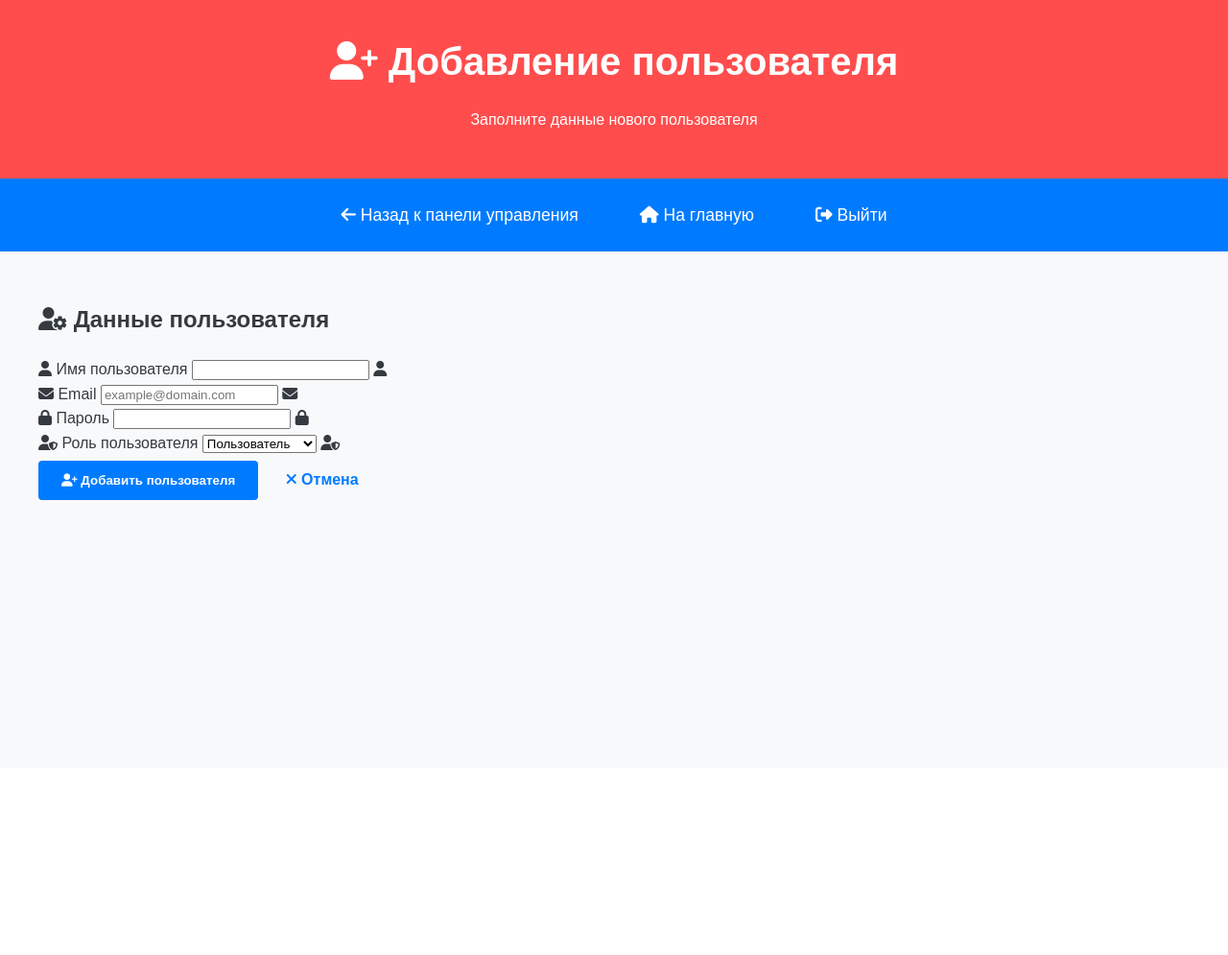
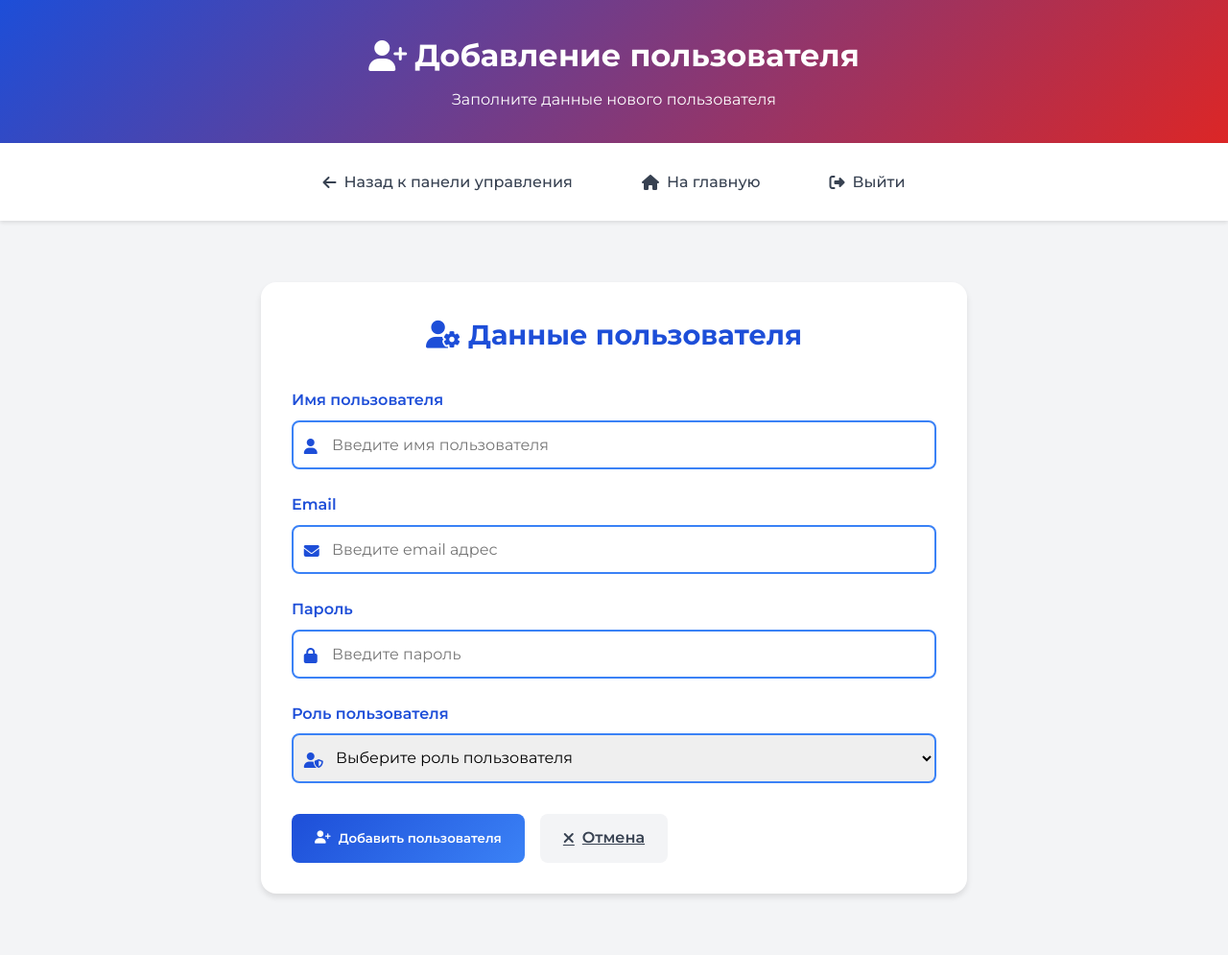
Before and after one commit to Drag817/service_center, a Flask app: page /admin/user/add in a window 1280 px wide. Shown: the whole page at 96% size. Before the commit the page ends 521 px from the top, so only its background shows below. Run offline with Flask 3, Linux system fonts and the light colour scheme; the visitor is signed in with stand-in values (Sample User, id 1); parts of the project's set-up code (start-up, migrations or seed data) failed here and were passed over.

Commit message:
PEP8 style app.py & CSS fix admin/user/add

```diff
--- a/templates/admin_add_user.html
+++ b/templates/admin_add_user.html
@@ -6,7 +6,230 @@
     <title>Добавление пользователя | Сервисный центр</title>
     <link rel="stylesheet" href="https://cdnjs.cloudflare.com/ajax/libs/font-awesome/6.4.0/css/all.min.css">
     <link href="https://fonts.googleapis.com/css2?family=Montserrat:wght@400;500;600;700&display=swap" rel="stylesheet">
-    <link rel="stylesheet" href="{{ url_for('static', filename='css/styles.css') }}">
+    <style>
+        :root {
+            --primary-red: #dc2626;
+            --primary-blue: #1d4ed8;
+            --light-blue: #3b82f6;
+            --dark-blue: #1e40af;
+            --light-red: #ef4444;
+            --white: #ffffff;
+            --gray-light: #f3f4f6;
+            --gray-dark: #374151;
+            --transition: all 0.3s ease;
+        }
+
+        * {
+            margin: 0;
+            padding: 0;
+            box-sizing: border-box;
+            font-family: 'Montserrat', sans-serif;
+        }
+
+        body {
+            line-height: 1.6;
+            color: var(--gray-dark);
+            background-color: var(--gray-light);
+        }
+
+        .header {
+            background: linear-gradient(135deg, var(--primary-blue), var(--primary-red));
+            color: var(--white);
+            padding: 2rem 0;
+            text-align: center;
+            box-shadow: 0 4px 6px rgba(0,0,0,0.1);
+        }
+
+        .header h1 {
+            font-size: 2rem;
+            margin-bottom: 0.5rem;
+            display: flex;
+            align-items: center;
+            justify-content: center;
+            gap: 0.5rem;
+        }
+
+        .nav {
+            background: var(--white);
+            padding: 1rem;
+            box-shadow: 0 2px 4px rgba(0,0,0,0.1);
+            display: flex;
+            justify-content: center;
+            gap: 1.5rem;
+            position: sticky;
+            top: 0;
+            z-index: 1000;
+        }
+
+        .nav a {
+            color: var(--gray-dark);
+            text-decoration: none;
+            padding: 0.75rem 1.5rem;
+            border-radius: 0.5rem;
+            transition: var(--transition);
+            font-weight: 500;
+            display: flex;
+            align-items: center;
+            gap: 0.5rem;
+        }
+
+        .nav a:hover {
+            background: var(--light-blue);
+            color: var(--white);
+        }
+
+        .container {
+            max-width: 800px;
+            margin: 2rem auto;
+            padding: 2rem;
+        }
+
+        /* Стили формы */
+        .form-container {
+            background: var(--white);
+            border-radius: 1rem;
+            padding: 2rem;
+            box-shadow: 0 4px 6px rgba(0,0,0,0.1);
+        }
+
+        .form-header {
+            text-align: center;
+            margin-bottom: 2rem;
+        }
+
+        .form-header h2 {
+            color: var(--primary-blue);
+            font-size: 1.8rem;
+            display: flex;
+            align-items: center;
+            justify-content: center;
+            gap: 0.5rem;
+        }
+
+        .form-group {
+            margin-bottom: 1.5rem;
+            position: relative;
+        }
+
+        .form-group label {
+            display: block;
+            margin-bottom: 0.5rem;
+            color: var(--primary-blue);
+            font-weight: 600;
+        }
+
+        .form-group input,
+        .form-group select {
+            width: 100%;
+            padding: 0.8rem;
+            padding-left: 2.5rem;
+            border: 2px solid var(--light-blue);
+            border-radius: 0.5rem;
+            font-size: 1rem;
+            transition: var(--transition);
+            height: 3.2rem;
+        }
+
+        .form-group i {
+            position: absolute;
+            left: 0.8rem;
+            bottom: 1rem;
+            color: var(--primary-blue);
+            pointer-events: none;
+        }
+
+        .form-group input:focus,
+        .form-group select:focus {
+            border-color: var(--primary-blue);
+            outline: none;
+            box-shadow: 0 0 0 3px rgba(29, 78, 216, 0.1);
+            transform: translateX(5px);
+        }
+
+        .alert {
+            padding: 1rem;
+            margin-bottom: 1rem;
+            border-radius: 0.5rem;
+            display: flex;
+            align-items: center;
+            gap: 0.5rem;
+        }
+
+        .alert-success {
+            background-color: #dcfce7;
+            color: #166534;
+            border: 1px solid #86efac;
+        }
+
+        .alert-error {
+            background-color: #fee2e2;
+            color: #991b1b;
+            border: 1px solid #fca5a5;
+        }
+
+        /* Кнопки */
+        .btn {
+            padding: 0.8rem 1.5rem;
+            border: none;
+            border-radius: 0.5rem;
+            font-weight: 600;
+            cursor: pointer;
+            transition: var(--transition);
+            display: flex;
+            align-items: center;
+            gap: 0.5rem;
+        }
+
+        .btn-primary {
+            background: linear-gradient(135deg, var(--primary-blue), var(--light-blue));
+            color: var(--white);
+        }
+
+        .btn-primary:hover {
+            background: linear-gradient(135deg, var(--dark-blue), var(--primary-blue));
+            transform: translateY(-2px);
+        }
+
+        .btn-secondary {
+            background: var(--gray-light);
+            color: var(--gray-dark);
+        }
+
+        .btn-secondary:hover {
+            background: #e5e7eb;
+            transform: translateY(-2px);
+        }
+
+        .form-actions {
+            display: flex;
+            gap: 1rem;
+            margin-top: 2rem;
+        }
+
+        /* Адаптивность */
+        @media (max-width: 768px) {
+            .container {
+                padding: 1rem;
+            }
+
+            .form-container {
+                padding: 1.5rem;
+            }
+
+            .form-actions {
+                flex-direction: column;
+            }
+
+            .btn {
+                width: 100%;
+                justify-content: center;
+            }
+
+            .nav {
+                flex-wrap: wrap;
+            }
+        }
+    </style>
 </head>
 <body>
     <header class="header">
@@ -46,33 +269,36 @@
             <form method="POST" class="admin-form">
                 <div class="form-group">
                     <label for="username">
-                        <i class="fas fa-user"></i> Имя пользователя
+                        Имя пользователя
                     </label>
-                    <input type="text" id="username" name="username" required minlength="3">
+                    <input type="text" id="username" name="username" required minlength="3"
+                           placeholder="Введите имя пользователя">
                     <i class="fas fa-user"></i>
                 </div>
 
                 <div class="form-group">
                     <label for="email">
-                        <i class="fas fa-envelope"></i> Email
+                        Email
                     </label>
-                    <input type="email" id="email" name="email" placeholder="example@domain.com">
+                    <input type="email" id="email" name="email" placeholder="Введите email адрес">
                     <i class="fas fa-envelope"></i>
                 </div>
 
                 <div class="form-group">
                     <label for="password">
-                        <i class="fas fa-lock"></i> Пароль
+                        Пароль
                     </label>
-                    <input type="password" id="password" name="password" required minlength="6">
+                    <input type="password" id="password" name="password" required minlength="6"
+                           placeholder="Введите пароль">
                     <i class="fas fa-lock"></i>
                 </div>
 
                 <div class="form-group">
                     <label for="role">
-                        <i class="fas fa-user-shield"></i> Роль пользователя
+                        Роль пользователя
                     </label>
                     <select id="role" name="role" required>
+                        <option value="" disabled selected>Выберите роль пользователя</option>
                         <option value="user">Пользователь</option>
                         <option value="admin">Администратор</option>
                     </select>
```
Also changed, not shown: app.py (+66 -4 lines).
